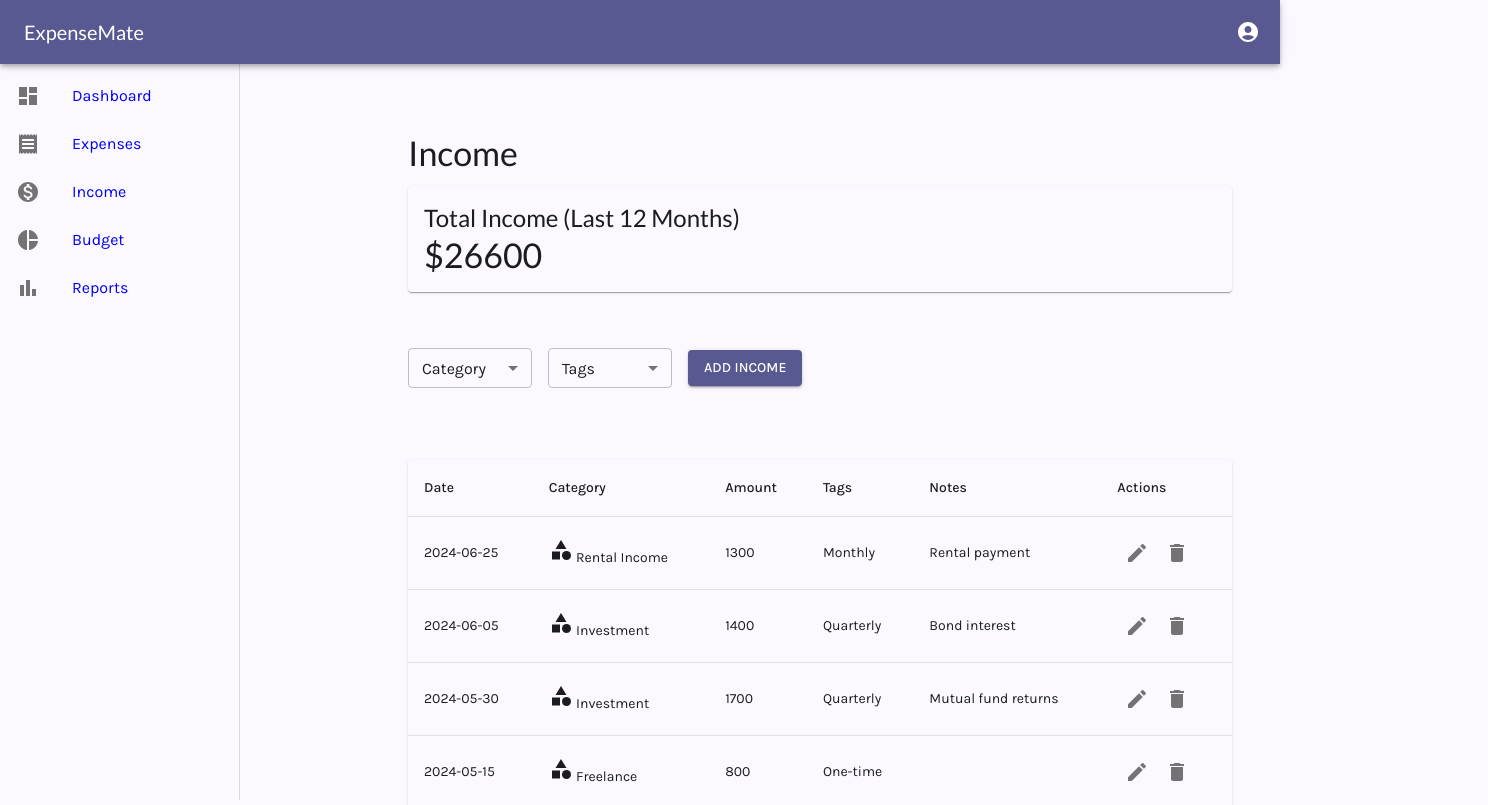
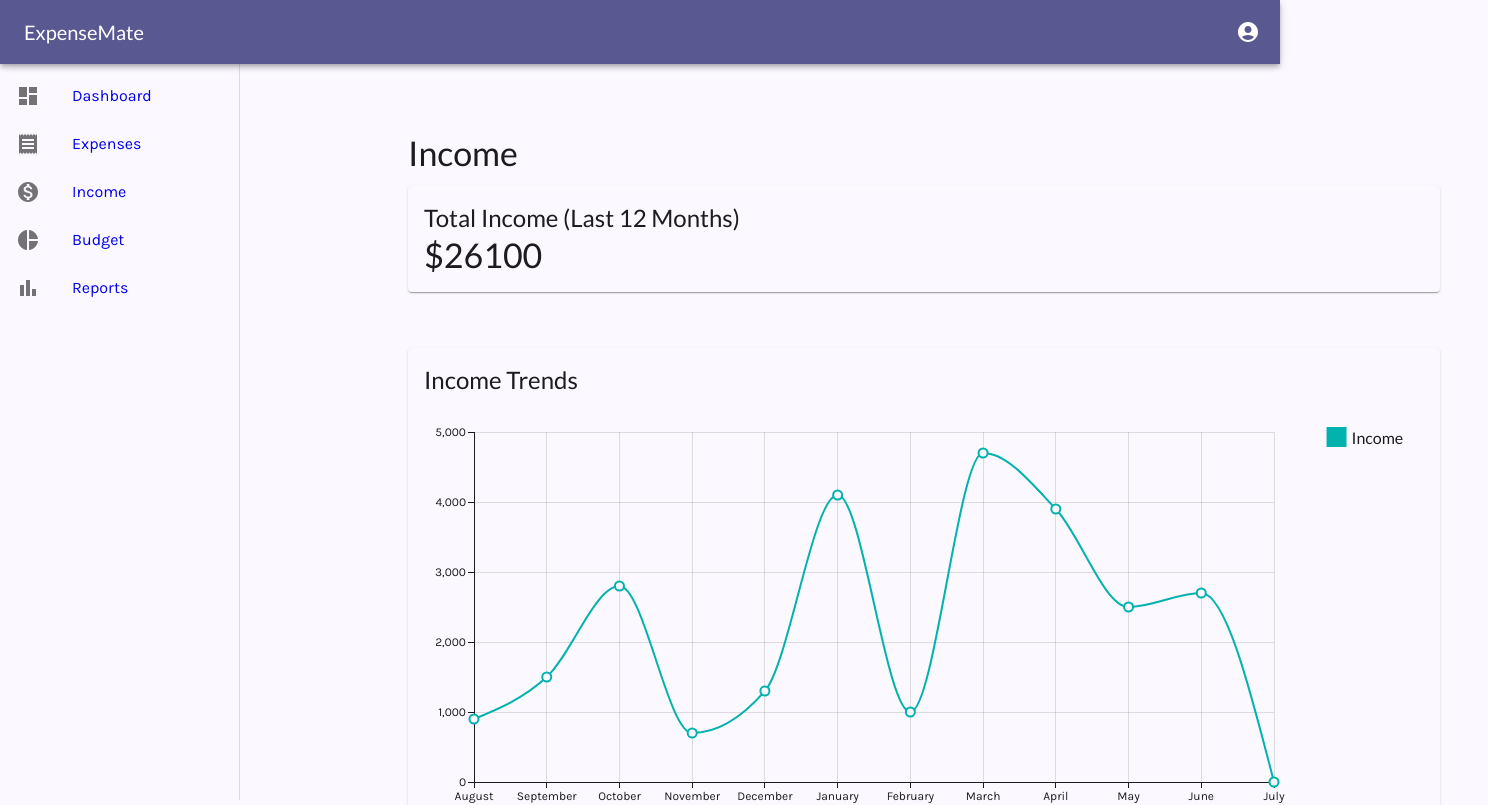
Before and after one commit to m-usaid99/ExpenseMate, a React (Create React App) app: page /income in a window 1280 px wide. Shown: the top 805 px of the page, 1488 px wide, since content can reach past the window. Built offline with nearby package versions, Linux system fonts and the light colour scheme.

Commit message:
income chart, icons fixed

```diff
--- a/src/features/income/IncomeList.js
+++ b/src/features/income/IncomeList.js
@@ -10,15 +10,13 @@ import {
   IconButton,
   Box,
 } from "@mui/material";
-import { Edit, Delete } from "@mui/icons-material";
-import { Payment, Category } from "@mui/icons-material"; // Example icons
+import { Edit, Delete, AttachMoney, Computer, LocalAtm, Category } from "@mui/icons-material";
 
 const categoryIcons = {
-  Salary: <Payment />,
-  Freelance: <Category />,
-  Investments: <Category />,
+  Salary: <AttachMoney />,
+  Freelance: <Computer />,
+  Investments: <LocalAtm />,
   Other: <Category />,
-  Miscellaneous: <Category />,
 };
 
 const IncomeList = ({ income, onEdit, onDelete }) => {
--- a/src/features/income/IncomeModal.js
+++ b/src/features/income/IncomeModal.js
@@ -13,7 +13,6 @@ const categories = [
   "Salary",
   "Freelance",
   "Investments",
-  "Loyalty",
   "Other"
 ];
 const tags = ["Monthly", "One-time", "Recurring"];
--- a/src/features/income/IncomePage.js
+++ b/src/features/income/IncomePage.js
@@ -1,18 +1,20 @@
 import React, { useEffect, useState } from "react";
 import { Typography, Container, Box } from "@mui/material";
 import { useDispatch, useSelector } from "react-redux";
-import { addIncome, editIncome, deleteIncome, selectRecentIncome, selectTotalIncome } from "./incomeSlice";
+import { addIncome, editIncome, deleteIncome, selectRecentIncome, selectTotalIncome, selectIncomeTrendsData } from "./incomeSlice";
 import IncomeList from "./IncomeList";
 import IncomeFilters from "./IncomeFilters";
 import IncomeModal from "./IncomeModal";
 import Layout from "../../components/Layout";
 import IncomeSummary from "./IncomeSummary";
+import IncomeTrends from "./IncomeTrends";
 
 const IncomePage = () => {
   const dispatch = useDispatch();
-  const { income, loading, error } = useSelector((state) => state.income);
+  const { loading, error } = useSelector((state) => state.income);
   const recentIncome = useSelector(selectRecentIncome);
   const totalIncome = useSelector(selectTotalIncome);
+  const incomeTrendsData = useSelector(selectIncomeTrendsData);
   const [filters, setFilters] = useState({
     search: "",
     category: "",
@@ -73,9 +75,9 @@ const IncomePage = () => {
         <Box sx={{ marginBottom: 4 }}>
           <IncomeSummary totalIncome={totalIncome} />
         </Box>
-        {/* <Box sx={{ marginBottom: 4 }}>
-          <ExpenseTrends data={expenseTrendsData} />
-        </Box> */}
+        <Box sx={{ marginBottom: 4 }}>
+          <IncomeTrends data={incomeTrendsData} />
+        </Box>
         <Box sx={{ marginBottom: 4 }}>
           <IncomeFilters
             filters={filters}
--- /dev/null
+++ b/src/features/income/IncomeTrends.js
@@ -0,0 +1,50 @@
+import React from "react";
+import { Paper, Typography, Box, useTheme } from "@mui/material";
+import { LineChart } from "@mui/x-charts";
+
+const IncomeTrends = ({ data }) => {
+    const { labels, data: incomeData} = data;
+    const theme = useTheme();
+
+    return (
+    <Paper sx={{ padding: 2, marginBottom: 3 }}>
+      <Typography variant="h5">Income Trends</Typography>
+      <Box
+        sx={{
+          display: "flex",
+          justifyContent: "center",
+          alignItems: "center",
+          height: 440,
+          width: "100%",
+          paddingTop: 2,
+        }}
+      >
+        <Box sx={{ width: "100%", height: "100%" }}>
+          <LineChart
+            width={1000}
+            height={400}
+            series={[
+              {
+                data: incomeData,
+                label: "Income",
+                borderColor: theme.palette.primary.main,
+                backgroundColor: theme.palette.secondary.main,
+              },
+            ]}
+            xAxis={[{ data: labels, scaleType: "point" }]}
+            yAxis={[{ scaleType: "linear" }]}
+            margin={{ top: 20, bottom: 30, left: 50, right: 150 }}
+            grid={{ horizontal: true, vertical: true }}
+            slotProps={{
+              legend: {
+                position: { vertical: "top", horizontal: "right" },
+              },
+            }}
+          />
+        </Box>
+      </Box>
+    </Paper>
+  );
+};
+
+export default IncomeTrends;
--- a/src/features/income/incomeSlice.js
+++ b/src/features/income/incomeSlice.js
@@ -28,7 +28,6 @@ const initialState = {
     { id: 17, date: "2024-05-15", category: "Freelance", amount: 800, tags: ["One-time"], notes: "" },
     { id: 18, date: "2024-06-05", category: "Investment", amount: 1400, tags: ["Quarterly"], notes: "Bond interest" },
     { id: 19, date: "2024-01-05", category: "Rental Income", amount: 1200, tags: ["Monthly"], notes: "Rental payment" },
-    { id: 20, date: "2024-02-20", category: "Royalty", amount: 500, tags: ["Quarterly"], notes: "Book royalties" },
     { id: 21, date: "2024-03-12", category: "Salary", amount: 3100, tags: ["Monthly"], notes: "" },
     { id: 22, date: "2024-04-18", category: "Freelance", amount: 900, tags: ["One-time"], notes: "" },
     { id: 23, date: "2024-05-30", category: "Investment", amount: 1700, tags: ["Quarterly"], notes: "Mutual fund returns" },
```
